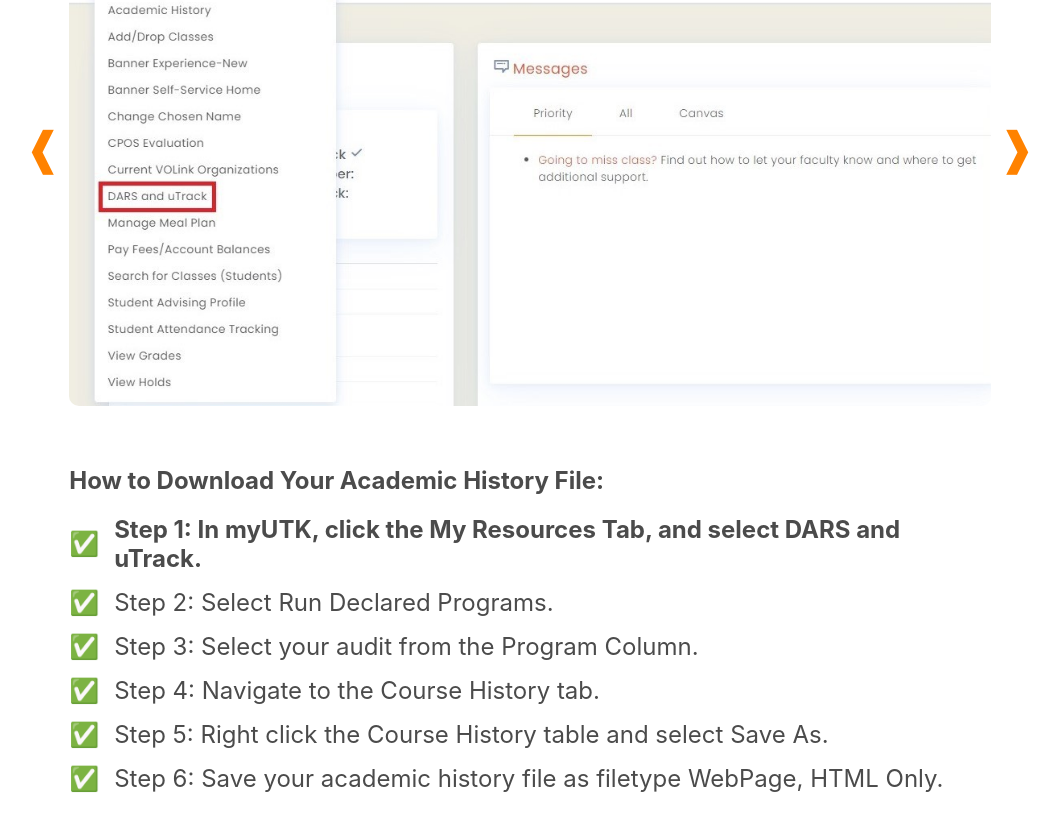
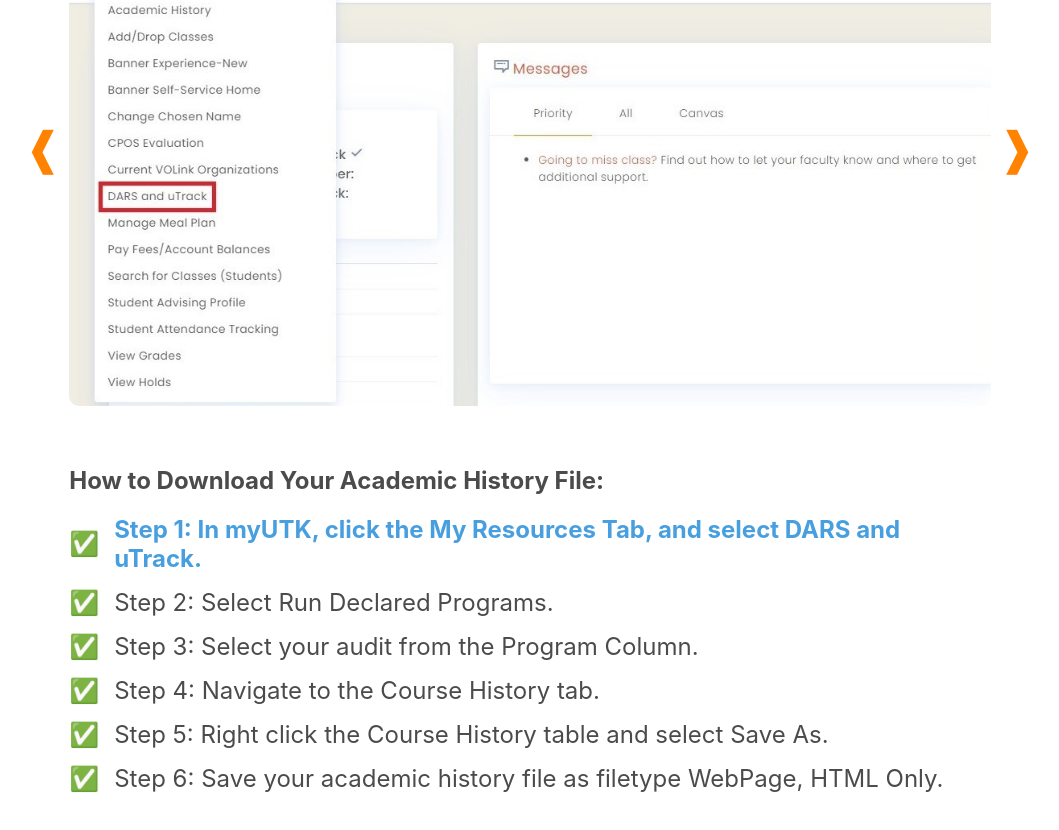
Before and after one commit to ryandperry/Alternate-Career-Planner, a React (Create React App) app in the folder alternate-career-planner/: page / in a window 1280 px wide. Shown: the part 863-1693 px from the top of the page, without its empty margins (110-1169 px from the left). Built offline with nearby package versions, Linux system fonts and the light colour scheme; the HTML template or start-up script is replaced by a standard one.

Commit message:
Instructions now show blue when active to match the buttons #43

```diff
--- a/alternate-career-planner/src/components/ImageSlider/ImageSlider.js
+++ b/alternate-career-planner/src/components/ImageSlider/ImageSlider.js
@@ -66,7 +66,7 @@ const ImageSlider = ({slides}) => {
 
     const titleStyles = (isActive) => ({
         fontWeight: isActive ? 'bold' : 'normal',
-        color: '#4B4B4B', /* Smokey Gray */
+        color: isActive ? '#489fdf' /* Blue */ : '#4B4B4B' /* Smokey Gray */
     })
 
     const goToSlide = slideIndex => {
```
